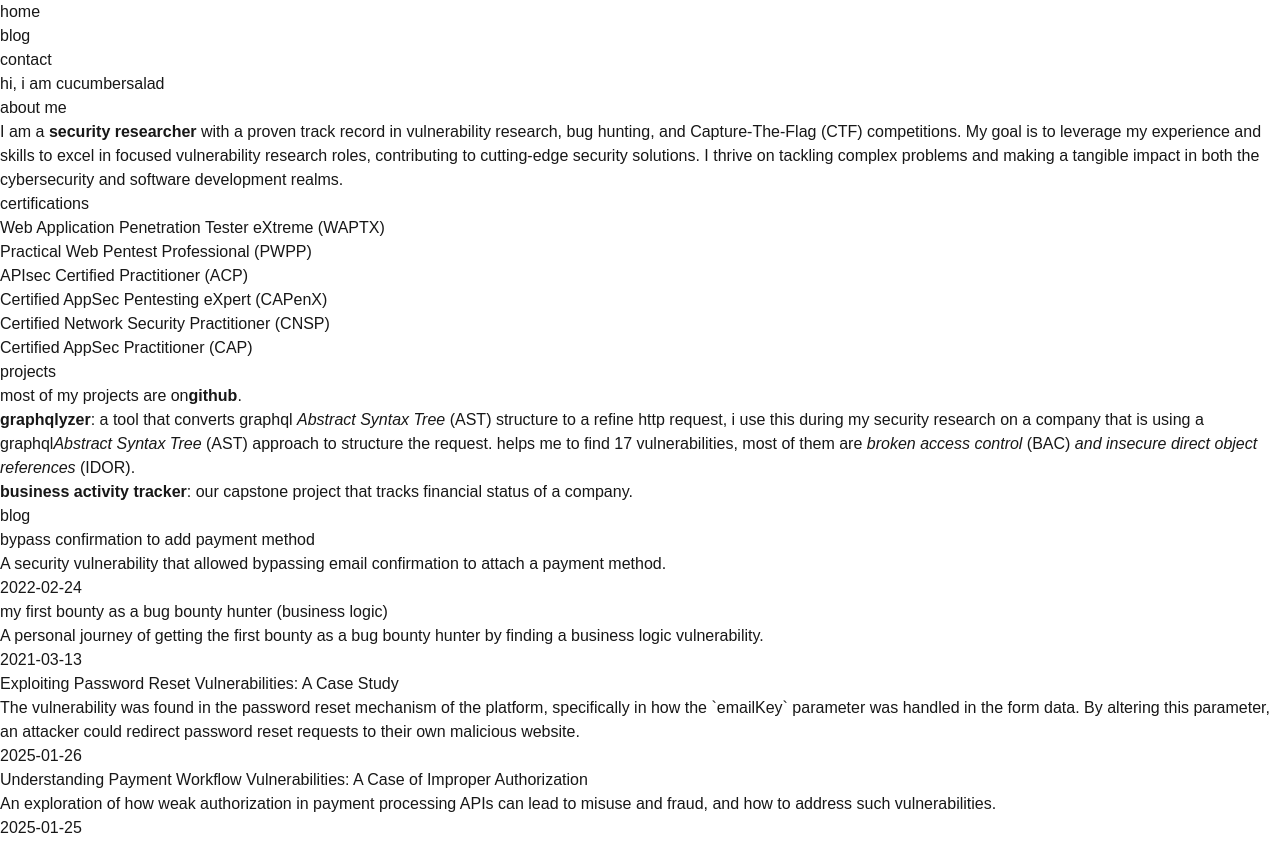
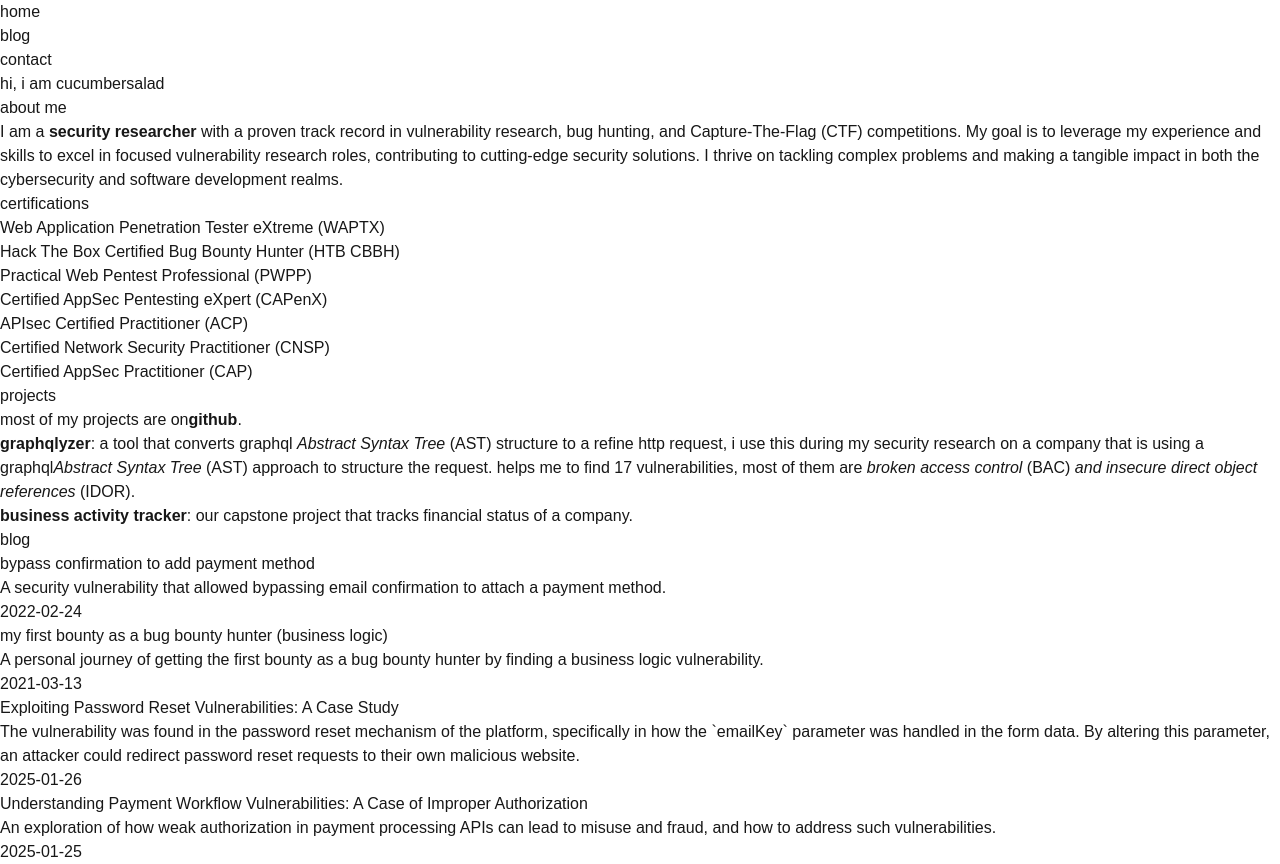
Before and after one commit to 0xcucumbersalad/nextjs-blog, a Next.js app: page / in a window 1280 px wide. Before the commit the page ends 840 px from the top, so only its background shows below. Built offline with nearby package versions, Linux system fonts and the light colour scheme.

Commit message:
added cbbh certification

```diff
--- a/src/app/globals.css
+++ b/src/app/globals.css
@@ -9,8 +9,8 @@
 
 @media (prefers-color-scheme: dark) {
   :root {
-    --background: #4C585B;
-    --foreground: #F4EDD3;
+    --background: #171717;
+    --foreground: #ffffff;
   }
 }
 
--- a/src/app/page.tsx
+++ b/src/app/page.tsx
@@ -32,6 +32,14 @@ export default function Home() {
             </li>
             <li className="font-bold hover:underline font-mono">
               <Link
+                href="https://www.credly.com/badges/e8c3b15a-384f-40b7-9446-c622d2587539/public_url"
+                target="_blank"
+              >
+                Hack The Box Certified Bug Bounty Hunter (HTB CBBH)
+              </Link>
+            </li>
+            <li className="font-bold hover:underline font-mono">
+              <Link
                 href="https://certified.tcm-sec.com/066656eb-9683-4f1e-8849-78c9df9da918?key=c340ffe8dd7593e5551d0b555c92f4bd77232eb7b930f199bb0cfe6b11a39655&record_view=true"
                 target="_blank"
               >
@@ -40,18 +48,18 @@ export default function Home() {
             </li>
             <li className="font-bold hover:underline font-mono">
               <Link
+                href="https://candidate.speedexam.net/certificate.aspx?SSTATE=am4131EniU8ntjp4bO5mXXtPW8OUV1g3TyvLhktjKQoZoIntbPUOuhvehyk3j/wFGvfz2CgxISVYTLZ0ZrOnQAds2dufdH55MbWAwRh51f8="
+                target="_blank"
+              >
+                Certified AppSec Pentesting eXpert (CAPenX)
+              </Link>
+            </li>
+            <li className="font-bold hover:underline font-mono">
+              <Link
                 href="https://www.credly.com/badges/c349d6cf-b854-45a6-b681-8ca9b9a91e9f/public_url"
                 target="_blank"
               >
                 APIsec Certified Practitioner (ACP)
-              </Link>
-            </li>
-            <li className="font-bold hover:underline font-mono">
-              <Link
-                href="https://candidate.speedexam.net/certificate.aspx?SSTATE=am4131EniU8ntjp4bO5mXXtPW8OUV1g3TyvLhktjKQoZoIntbPUOuhvehyk3j/wFGvfz2CgxISVYTLZ0ZrOnQAds2dufdH55MbWAwRh51f8="
-                target="_blank"
-              >
-                Certified AppSec Pentesting eXpert (CAPenX)
               </Link>
             </li>
             <li className="font-bold hover:underline font-mono">
```
Also changed, not shown: 1 other file (tests, documents, lock files or other folders).
